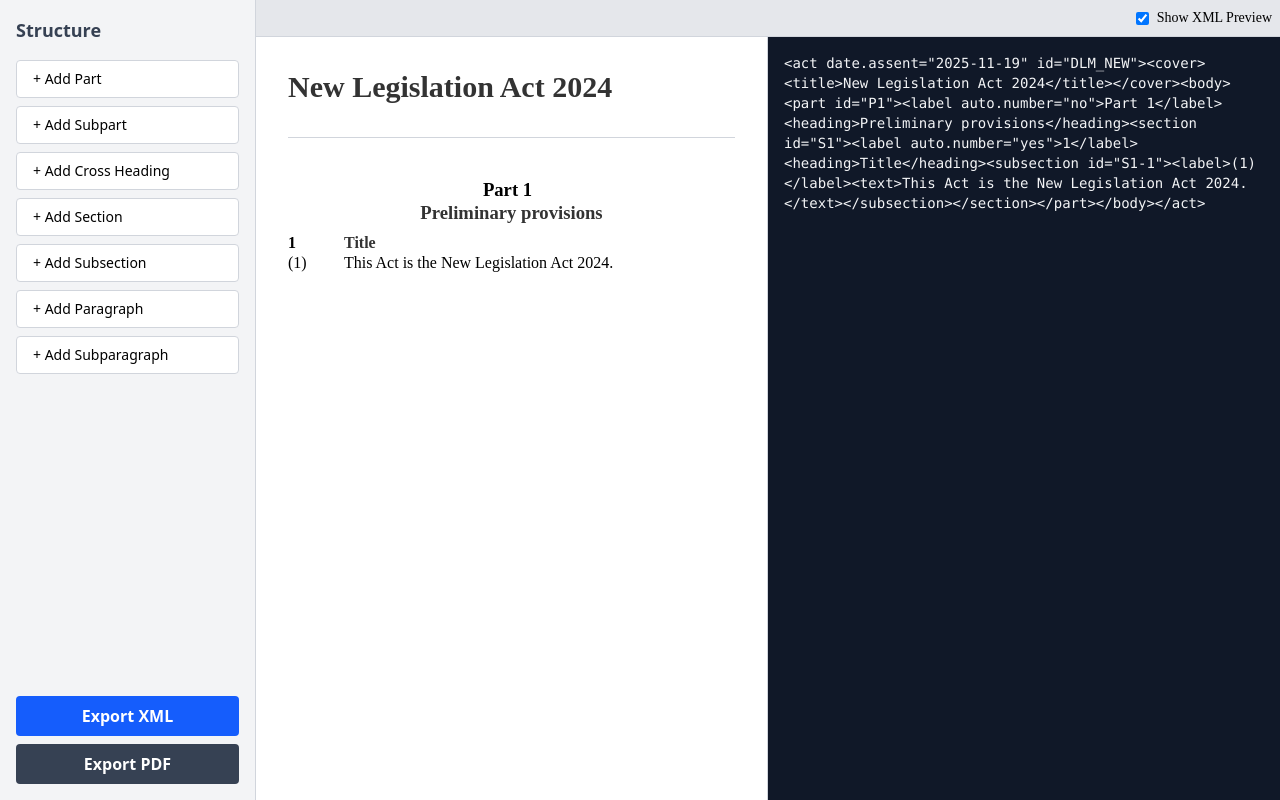
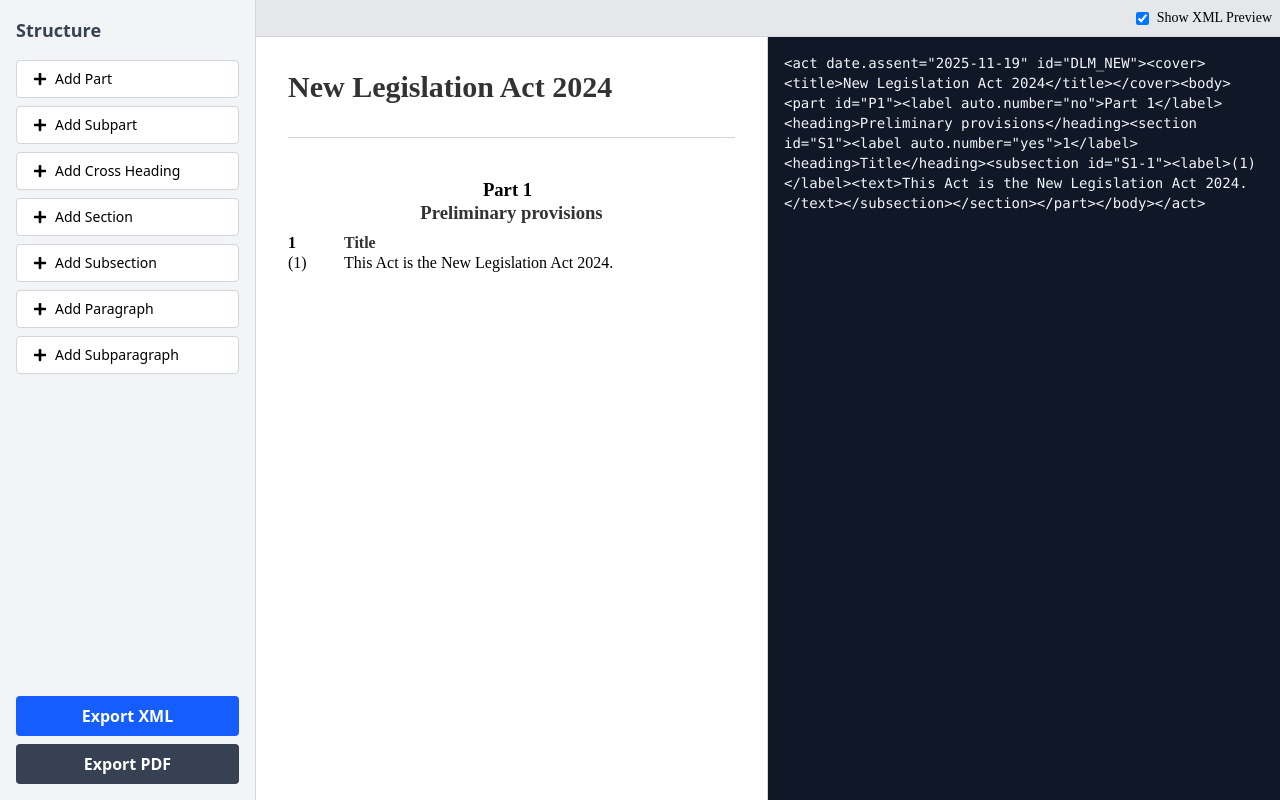
Before and after one commit to carolinaisslaying/nz-legislation-drafter, a React (Vite) app: page / in a window 1280 px wide. Built offline with nearby package versions, Linux system fonts and the light colour scheme.

Commit message:
feat: replace plain '+' with `FaPlus` icons in sidebar add buttons and add `react-icons` dependency

```diff
--- a/package.json
+++ b/package.json
@@ -12,7 +12,8 @@
   "dependencies": {
     "@tailwindcss/vite": "^4.1.17",
     "react": "^19.2.0",
-    "react-dom": "^19.2.0"
+    "react-dom": "^19.2.0",
+    "react-icons": "^5.5.0"
   },
   "devDependencies": {
     "@eslint/js": "^9.39.1",
--- a/src/components/Layout/Sidebar.tsx
+++ b/src/components/Layout/Sidebar.tsx
@@ -2,6 +2,7 @@ import React from 'react';
 import { useLegislation } from '../../context/LegislationContext';
 import { generateXML } from '../../utils/xmlGenerator';
 import { NodeType } from '../../types';
+import { FaPlus } from 'react-icons/fa';
 
 interface SidebarProps {
     onPrint?: () => void;
@@ -33,45 +34,45 @@ export const Sidebar: React.FC<SidebarProps> = ({ onPrint }) => {
             <div className="space-y-2 overflow-y-auto max-h-[60vh]">
                 <button
                     onClick={() => handleAdd('part')}
-                    className="w-full text-left px-4 py-2 bg-white border border-gray-300 rounded hover:bg-gray-50 text-sm"
+                    className="w-full text-left px-4 py-2 bg-white border border-gray-300 rounded hover:bg-gray-50 text-sm flex items-center"
                 >
-                    + Add Part
+                    <FaPlus className="mr-2 text-black" /> Add Part
                 </button>
                 <button
                     onClick={() => handleAdd('subpart')}
-                    className="w-full text-left px-4 py-2 bg-white border border-gray-300 rounded hover:bg-gray-50 text-sm"
+                    className="w-full text-left px-4 py-2 bg-white border border-gray-300 rounded hover:bg-gray-50 text-sm flex items-center"
                 >
-                    + Add Subpart
+                    <FaPlus className="mr-2 text-black" /> Add Subpart
                 </button>
                 <button
                     onClick={() => handleAdd('crosshead')}
-                    className="w-full text-left px-4 py-2 bg-white border border-gray-300 rounded hover:bg-gray-50 text-sm"
+                    className="w-full text-left px-4 py-2 bg-white border border-gray-300 rounded hover:bg-gray-50 text-sm flex items-center"
                 >
-                    + Add Cross Heading
+                    <FaPlus className="mr-2 text-black" /> Add Cross Heading
                 </button>
                 <button
                     onClick={() => handleAdd('section')}
-                    className="w-full text-left px-4 py-2 bg-white border border-gray-300 rounded hover:bg-gray-50 text-sm"
+                    className="w-full text-left px-4 py-2 bg-white border border-gray-300 rounded hover:bg-gray-50 text-sm flex items-center"
                 >
-                    + Add Section
+                    <FaPlus className="mr-2 text-black" /> Add Section
                 </button>
                 <button
                     onClick={() => handleAdd('subsection')}
-                    className="w-full text-left px-4 py-2 bg-white border border-gray-300 rounded hover:bg-gray-50 text-sm"
+                    className="w-full text-left px-4 py-2 bg-white border border-gray-300 rounded hover:bg-gray-50 text-sm flex items-center"
                 >
-                    + Add Subsection
+                    <FaPlus className="mr-2 text-black" /> Add Subsection
                 </button>
                 <button
                     onClick={() => handleAdd('para')}
-                    className="w-full text-left px-4 py-2 bg-white border border-gray-300 rounded hover:bg-gray-50 text-sm"
+                    className="w-full text-left px-4 py-2 bg-white border border-gray-300 rounded hover:bg-gray-50 text-sm flex items-center"
                 >
-                    + Add Paragraph
+                    <FaPlus className="mr-2 text-black" /> Add Paragraph
                 </button>
                 <button
                     onClick={() => handleAdd('subpara')}
-                    className="w-full text-left px-4 py-2 bg-white border border-gray-300 rounded hover:bg-gray-50 text-sm"
+                    className="w-full text-left px-4 py-2 bg-white border border-gray-300 rounded hover:bg-gray-50 text-sm flex items-center"
                 >
-                    + Add Subparagraph
+                    <FaPlus className="mr-2 text-black" /> Add Subparagraph
                 </button>
             </div>
 
```
Also changed, not shown: 1 other file (tests, documents, lock files or other folders).
